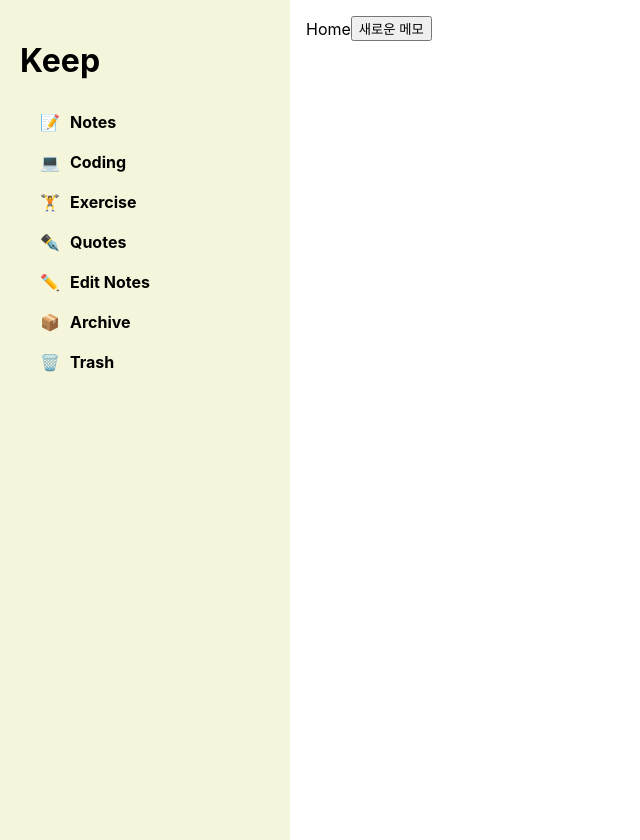
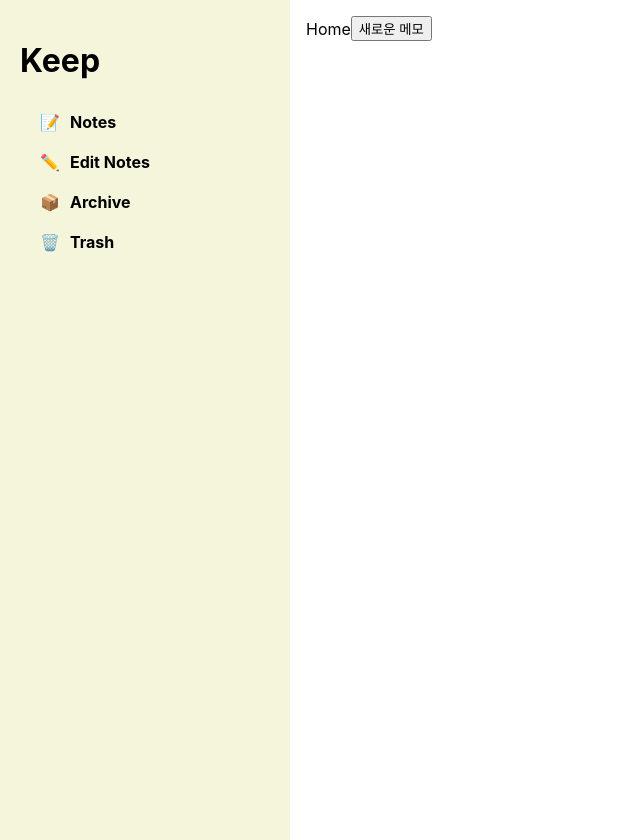
Before and after one commit to koreaygj/note-app, a React (Create React App) app: page / in a window 1280 px wide. Shown: the whole page, without its empty margins (0-640 px from the left). Built offline with nearby package versions, Linux system fonts and the light colour scheme; the HTML template or start-up script is replaced by a standard one.

Commit message:
add: sidebar

```diff
--- a/src/layout/sidebar/Sidebar.tsx
+++ b/src/layout/sidebar/Sidebar.tsx
@@ -1,30 +1,33 @@
 import { useNavigate } from "react-router-dom";
 import styles from "./Sidebar.module.css";
+import { toggleTagsModal } from "../../store/modal/modalSlice";
+import { useAppDispatch } from "../../hooks/redux";
 
 function Sidebar() {
   const nav = useNavigate();
-  const menuItems = [
-    { icon: "📝", text: "Notes" },
-    { icon: "💻", text: "Coding" },
-    { icon: "🏋️", text: "Exercise" },
-    { icon: "✒️", text: "Quotes" },
-    { icon: "✏️", text: "Edit Notes" },
-    { icon: "📦", text: "Archive" },
-    { icon: "🗑️", text: "Trash" },
-  ];
+  const dispatch = useAppDispatch();
   return (
     <div className={styles.sidebarContainer}>
       <h1>Keep</h1>
-      {menuItems.map((item, index) => (
-        <div
-          onClick={() => nav(`/${item.text}`)}
-          className={styles.items}
-          key={index}
-        >
-          <span className={styles.icon}>{item.icon}</span>
-          <span className={styles.text}>{item.text}</span>
-        </div>
-      ))}
+      <div className={styles.items} onClick={() => nav("/")}>
+        <span className={styles.icon}>📝</span>
+        <span className={styles.text}>Notes</span>
+      </div>
+      <div
+        className={styles.items}
+        onClick={() => dispatch(toggleTagsModal({ type: "edit", view: true }))}
+      >
+        <span className={styles.icon}>✏️</span>
+        <span className={styles.text}>Edit Notes</span>
+      </div>
+      <div className={styles.items} onClick={() => nav("/archive")}>
+        <span className={styles.icon}>📦</span>
+        <span className={styles.text}>Archive</span>
+      </div>
+      <div className={styles.items}>
+        <span className={styles.icon}>🗑️</span>
+        <span className={styles.text}>Trash</span>
+      </div>
     </div>
   );
 }
```
